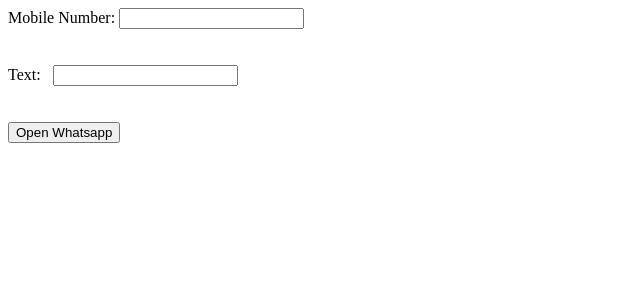
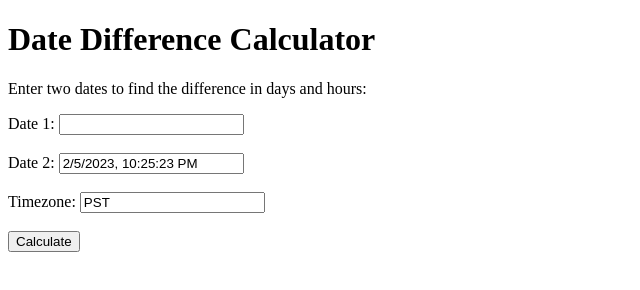
Before and after one commit to ajalex114/Date-Diff-Calc, a plain HTML site: page index.html in a window 1280 px wide. Shown: the whole page, without its empty margins (0-640 px from the left). Drawn offline with Linux system fonts and the light colour scheme.

Commit message:
updated with the right code

```diff
--- a/index.html
+++ b/index.html
@@ -1,27 +1,38 @@
+<!DOCTYPE html>
 <html>
-    <script>
+<head>
+  <title>Date Difference Calculator</title>
+</head>
+<body onload="setCurrentDate()">
+  <h1>Date Difference Calculator</h1>
+  <p>Enter two dates to find the difference in days and hours:</p>
+  <label for="date1">Date 1:</label>
+  <input type="text" id="date1"><br><br>
+  <label for="date2">Date 2:</label>
+  <input type="text" id="date2" ><br><br>
+  <label for="timezone">Timezone:</label>
+  <input type="text" id="timezone" value="PST" onchange="setCurrentDate()"><br><br>
+  <button id="calculate">Calculate</button>
+  <br><br>
+  <p id="result"></p>
 
-        function foo() {
-        getHref = document.getElementById("num").value;
-        getText = document.getElementById("inp").value;
-        document.getElementById("anchor").href = "https://wa.me/"+getHref+"?text="+getText;
-        }
+  <script>
+    function setCurrentDate() {
+      const timezone = document.querySelector('#timezone').value;
+      const currentDate = new Date().toLocaleString("en-US", {timeZone: timezone});
+      document.querySelector('#date2').value = currentDate;
+    }
 
-    </script>
-    <body>
-        Mobile Number: <input type="text" id="num" name="num" onchange="foo();">
-        <br>
-        <br>
-        <br>
-        Text: &nbsp;
-
-        <input type="text" id="inp" name="num" onchange="foo();">
-        <br>
-        <br>
-        <br>
-
-        <a id="anchor" href="">
-            <button>Open Whatsapp</button>
-        </a>
-    </body>
+    const calculateBtn = document.querySelector('#calculate');
+    const result = document.querySelector('#result');
+    calculateBtn.addEventListener('click', () => {
+      const date1 = new Date(`${document.querySelector('#date1').value} ${document.querySelector('#timezone').value}`);
+      const date2 = new Date(`${document.querySelector('#date2').value} ${document.querySelector('#timezone').value}`);
+      const diffTime = date2 - date1;
+      const diffDays = Math.ceil(diffTime / (1000 * 60 * 60 * 24));
+      const diffHours = Math.ceil(diffTime / (1000 * 60 * 60));
+      result.innerHTML = `The difference is ${diffDays} days or ${diffHours} hours.`;
+    });
+  </script>
+</body>
 </html>
```
